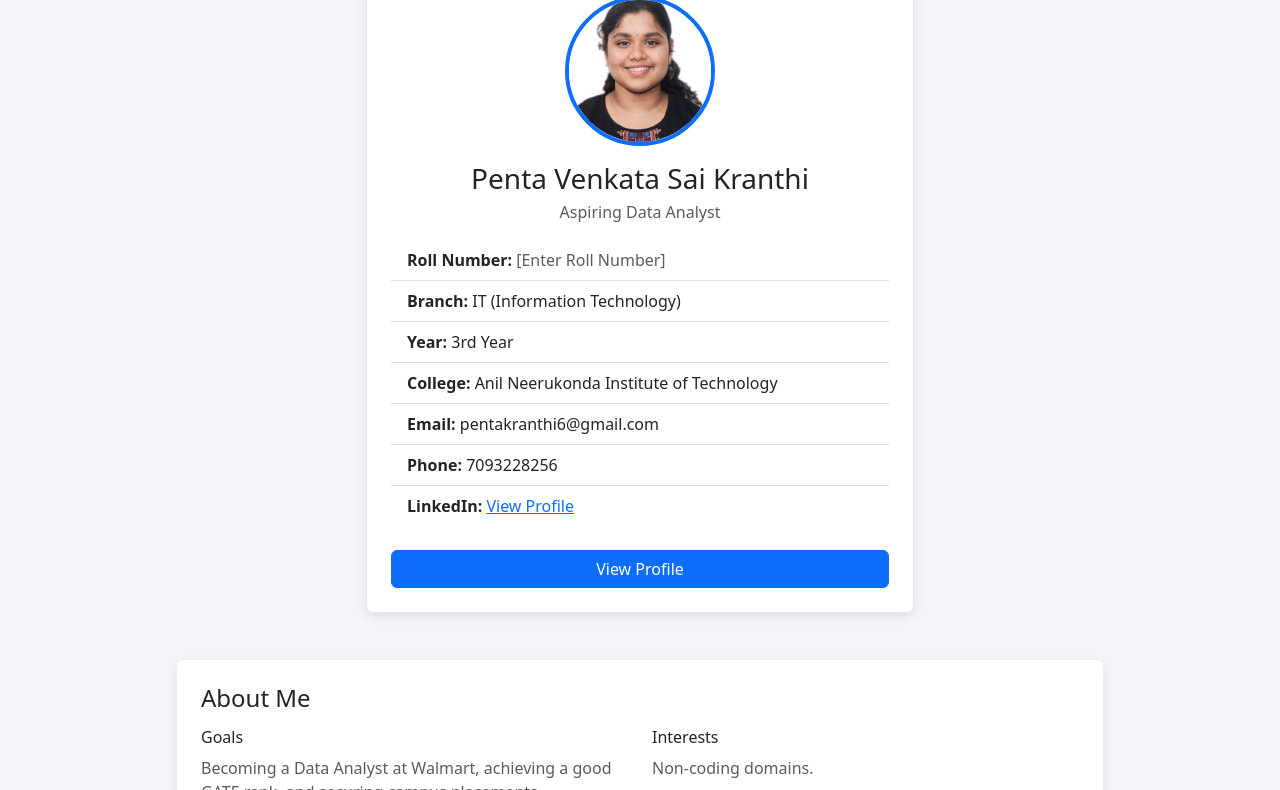
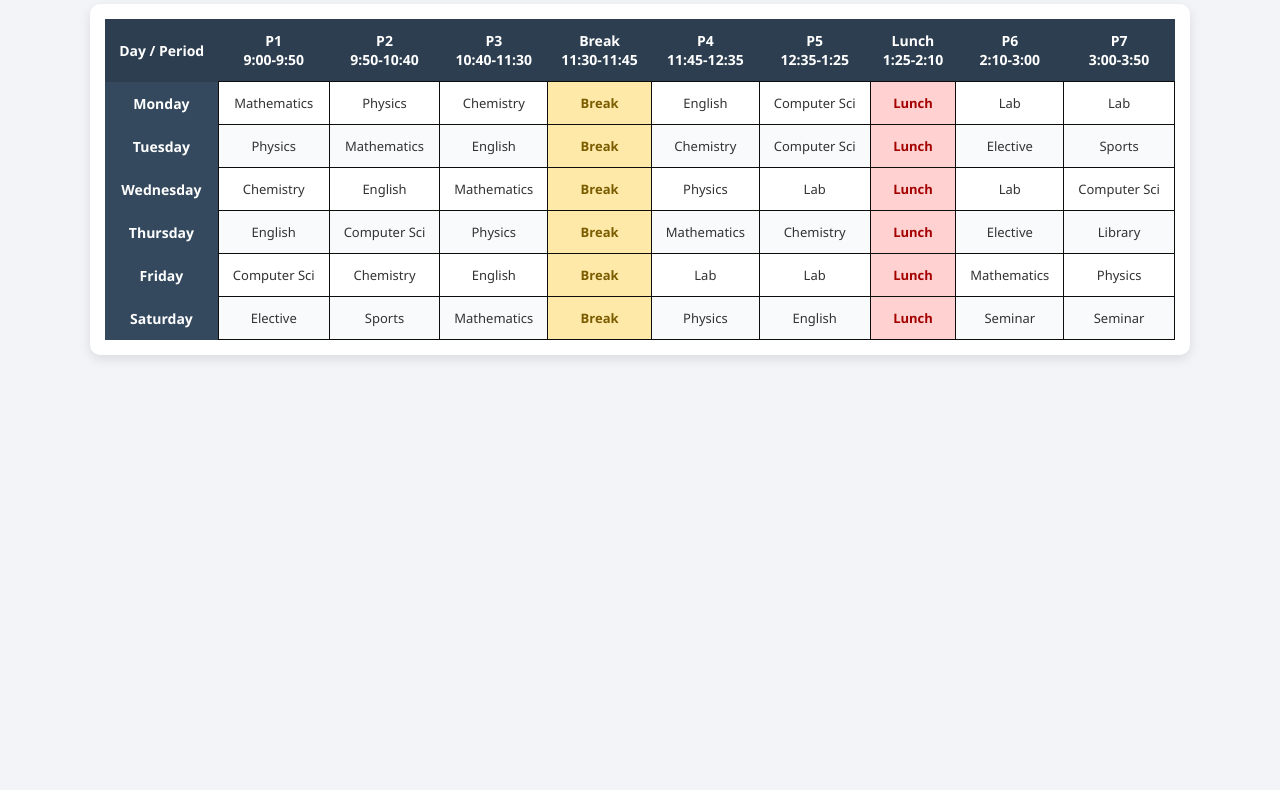
Before and after one commit to kranthi-penta/profile, a plain HTML site: page index.html in a window 1280 px wide. Shown: the part 132-922 px from the top of the page. After the commit the page ends 800 px from the top, so only its background shows below. Drawn offline with nearby package versions, Linux system fonts and the light colour scheme.

Commit message:
Update index.html

```diff
--- a/index.html
+++ b/index.html
@@ -1,213 +1,190 @@
+
+
+Timetable · HTML
 <!DOCTYPE html>
 <html lang="en">
 <head>
 <meta charset="UTF-8">
-<meta name="viewport" content="width=device-width, initial-scale=1.0">
-<title>Student Profile</title>
-<!-- Bootstrap 5 CDN -->
-<link href="https://cdn.jsdelivr.net/npm/bootstrap@5.3.3/dist/css/bootstrap.min.css" rel="stylesheet">
+<title>College Timetable</title>
 <style>
+  * {
+    box-sizing: border-box;
+  }
+
   body {
-    background-color: #f4f6f9;
+    font-family: 'Segoe UI', Arial, sans-serif;
+    background: #f2f4f8;
+    margin: 0;
+    padding: 30px;
+    display: flex;
+    flex-direction: column;
+    align-items: center;
   }
-  .profile-photo {
-    width: 150px;
-    height: 150px;
-    object-fit: cover;
-    border-radius: 50%;
-    border: 4px solid #0d6efd;
+
+  h1 {
+    color: #2c3e50;
+    margin-bottom: 20px;
   }
-  .card {
-    border: none;
+
+  .table-wrapper {
+    width: 100%;
+    max-width: 1100px;
+    overflow-x: auto;
+    background: #ffffff;
+    border-radius: 10px;
     box-shadow: 0 4px 12px rgba(0,0,0,0.1);
+    padding: 15px;
   }
-  footer {
-    background-color: #212529;
-    color: #f8f9fa;
+
+  table {
+    width: 100%;
+    border-collapse: collapse;
+    text-align: center;
+    min-width: 800px;
   }
-  .navbar-brand {
-    font-weight: 600;
+
+  thead th {
+    background: #2c3e50;
+    color: #fff;
+    padding: 12px 8px;
+    font-size: 14px;
+  }
+
+  tbody th {
+    background: #34495e;
+    color: #fff;
+    padding: 12px 8px;
+    font-size: 14px;
+  }
+
+  tbody td {
+    padding: 12px 8px;
+    border: 1px solid #0d0d0c;
+    font-size: 13px;
+    color: #333;
+  }
+
+  tbody tr:nth-child(even) {
+    background: #f9fafc;
+  }
+
+  .break {
+    background: #ffe9a8 !important;
+    font-weight: bold;
+    color: #7a5c00;
+  }
+
+  .lunch {
+    background: #ffd1d1 !important;
+    font-weight: bold;
+    color: #a30000;
+  }
+
+  td.subject {
+    font-weight: 500;
+  }
+
+  @media (max-width: 600px) {
+    body { padding: 10px; }
   }
 </style>
 </head>
 <body>
 
-<!-- Navbar -->
-<nav class="navbar navbar-expand-lg navbar-dark bg-primary shadow-sm">
-  <div class="container">
-    <a class="navbar-brand" href="#">Student Profile</a>
-    <button class="navbar-toggler" type="button" data-bs-toggle="collapse" data-bs-target="#navbarNav">
-      <span class="navbar-toggler-icon"></span>
-    </button>
-    <div class="collapse navbar-collapse" id="navbarNav">
-      <ul class="navbar-nav ms-auto">
-        <li class="nav-item"><a class="nav-link active" href="#">Home</a></li>
-        <li class="nav-item"><a class="nav-link" href="#about">About</a></li>
-        <li class="nav-item"><a class="nav-link" href="#contact">Contact</a></li>
-      </ul>
-    </div>
-  </div>
-</nav>
+<h1>College Timetable</h1>
 
-<!-- Profile Card -->
-<div class="container my-5">
-  <div class="row justify-content-center">
-    <div class="col-lg-6 col-md-8 col-sm-10">
-      <div class="card text-center p-4">
-        <div class="d-flex justify-content-center mb-3">
-          <img src="profile.jpg" alt="Student Photo" class="profile-photo">
-        </div>
-        <h3 class="card-title mb-1">Penta Venkata Sai Kranthi</h3>
-        <p class="text-muted mb-3">Aspiring Data Analyst</p>
-        <ul class="list-group list-group-flush text-start">
-          <li class="list-group-item"><strong>Roll Number:</strong> <span class="text-muted">[Enter Roll Number]</span></li>
-          <li class="list-group-item"><strong>Branch:</strong> IT (Information Technology)</li>
-          <li class="list-group-item"><strong>Year:</strong> 3rd Year</li>
-          <li class="list-group-item"><strong>College:</strong> Anil Neerukonda Institute of Technology</li>
-          <li class="list-group-item"><strong>Email:</strong> pentakranthi6@gmail.com</li>
-          <li class="list-group-item"><strong>Phone:</strong> 7093228256</li>
-          <li class="list-group-item"><strong>LinkedIn:</strong> <a href="https://www.linkedin.com/in/kranthi-penta-040b113b4" target="_blank">View Profile</a></li>
-        </ul>
-        <button type="button" class="btn btn-primary mt-4" data-bs-toggle="modal" data-bs-target="#profileModal">View Profile</button>
-      </div>
-    </div>
-  </div>
-
-  <!-- About Section -->
-  <div class="row justify-content-center mt-5" id="about">
-    <div class="col-lg-10">
-      <div class="card p-4">
-        <h4 class="mb-3">About Me</h4>
-        <div class="row">
-          <div class="col-md-6 mb-3">
-            <h6>Goals</h6>
-            <p class="text-muted">Becoming a Data Analyst at Walmart, achieving a good GATE rank, and securing campus placements.</p>
-          </div>
-          <div class="col-md-6 mb-3">
-            <h6>Interests</h6>
-            <p class="text-muted">Non-coding domains.</p>
-          </div>
-          <div class="col-md-6 mb-3">
-            <h6>Hobbies</h6>
-            <p class="text-muted">Dancing, reading books, listening to songs.</p>
-          </div>
-          <div class="col-md-6 mb-3">
-            <h6>Why I chose my Branch</h6>
-            <p class="text-muted">IT is the best path for me to achieve my goals.</p>
-          </div>
-          <div class="col-md-6 mb-3">
-            <h6>Skills</h6>
-            <p class="text-muted">HTML, CSS, JavaScript, Python, Java, SQL</p>
-          </div>
-          <div class="col-md-6 mb-3">
-            <h6>Soft Skills</h6>
-            <p class="text-muted">Communication, Adaptive, Time Management, Team Work</p>
-          </div>
-        </div>
-      </div>
-    </div>
-  </div>
-
-  <!-- Academic Details Table -->
-  <div class="row justify-content-center mt-5">
-    <div class="col-lg-10">
-      <div class="card p-4">
-        <h4 class="mb-3">Academic Details</h4>
-        <div class="table-responsive">
-          <table class="table table-bordered table-hover text-center align-middle">
-            <thead class="table-primary">
+<div class="table-wrapper">
+<table>
+  <thead>
     <tr>
-                <th>Subject Name</th>
-                <th>Internal Marks</th>
-                <th>External Marks</th>
-                <th>Total Marks</th>
+      <th>Day / Period</th>
+      <th>P1<br>9:00-9:50</th>
+      <th>P2<br>9:50-10:40</th>
+      <th>P3<br>10:40-11:30</th>
+      <th>Break<br>11:30-11:45</th>
+      <th>P4<br>11:45-12:35</th>
+      <th>P5<br>12:35-1:25</th>
+      <th>Lunch<br>1:25-2:10</th>
+      <th>P6<br>2:10-3:00</th>
+      <th>P7<br>3:00-3:50</th>
     </tr>
   </thead>
   <tbody>
     <tr>
-                <td>Web Technology</td>
-                <td>27</td>
-                <td>61</td>
-                <td>88</td>
+      <th>Monday</th>
+      <td class="subject">Mathematics</td>
+      <td class="subject">Physics</td>
+      <td class="subject">Chemistry</td>
+      <td class="break">Break</td>
+      <td class="subject">English</td>
+      <td class="subject">Computer Sci</td>
+      <td class="lunch">Lunch</td>
+      <td class="subject">Lab</td>
+      <td class="subject">Lab</td>
     </tr>
     <tr>
-                <td>OOAD</td>
-                <td>25</td>
-                <td>58</td>
-                <td>83</td>
+      <th>Tuesday</th>
+      <td class="subject">Physics</td>
+      <td class="subject">Mathematics</td>
+      <td class="subject">English</td>
+      <td class="break">Break</td>
+      <td class="subject">Chemistry</td>
+      <td class="subject">Computer Sci</td>
+      <td class="lunch">Lunch</td>
+      <td class="subject">Elective</td>
+      <td class="subject">Sports</td>
     </tr>
     <tr>
-                <td>Design Thinking</td>
-                <td>28</td>
-                <td>65</td>
-                <td>93</td>
+      <th>Wednesday</th>
+      <td class="subject">Chemistry</td>
+      <td class="subject">English</td>
+      <td class="subject">Mathematics</td>
+      <td class="break">Break</td>
+      <td class="subject">Physics</td>
+      <td class="subject">Lab</td>
+      <td class="lunch">Lunch</td>
+      <td class="subject">Lab</td>
+      <td class="subject">Computer Sci</td>
     </tr>
     <tr>
-                <td>AI</td>
-                <td>26</td>
-                <td>63</td>
-                <td>89</td>
+      <th>Thursday</th>
+      <td class="subject">English</td>
+      <td class="subject">Computer Sci</td>
+      <td class="subject">Physics</td>
+      <td class="break">Break</td>
+      <td class="subject">Mathematics</td>
+      <td class="subject">Chemistry</td>
+      <td class="lunch">Lunch</td>
+      <td class="subject">Elective</td>
+      <td class="subject">Library</td>
     </tr>
     <tr>
-                <td>PE</td>
-                <td>24</td>
-                <td>55</td>
-                <td>79</td>
+      <th>Friday</th>
+      <td class="subject">Computer Sci</td>
+      <td class="subject">Chemistry</td>
+      <td class="subject">English</td>
+      <td class="break">Break</td>
+      <td class="subject">Lab</td>
+      <td class="subject">Lab</td>
+      <td class="lunch">Lunch</td>
+      <td class="subject">Mathematics</td>
+      <td class="subject">Physics</td>
+    </tr>
+    <tr>
+      <th>Saturday</th>
+      <td class="subject">Elective</td>
+      <td class="subject">Sports</td>
+      <td class="subject">Mathematics</td>
+      <td class="break">Break</td>
+      <td class="subject">Physics</td>
+      <td class="subject">English</td>
+      <td class="lunch">Lunch</td>
+      <td class="subject">Seminar</td>
+      <td class="subject">Seminar</td>
     </tr>
   </tbody>
 </table>
 </div>
-        <small class="text-muted">* Marks shown are sample values (Internal out of 30, External out of 70) — update with actual scores.</small>
-      </div>
-    </div>
-  </div>
-</div>
 
-<!-- View Profile Modal -->
-<div class="modal fade" id="profileModal" tabindex="-1" aria-hidden="true">
-  <div class="modal-dialog modal-dialog-centered">
-    <div class="modal-content">
-      <div class="modal-header">
-        <h5 class="modal-title">Student Profile Summary</h5>
-        <button type="button" class="btn-close" data-bs-dismiss="modal"></button>
-      </div>
-      <div class="modal-body text-start">
-        <p><strong>Name:</strong> Penta Venkata Sai Kranthi</p>
-        <p><strong>Branch:</strong> IT | <strong>Year:</strong> 3rd Year</p>
-        <p><strong>College:</strong> Anil Neerukonda Institute of Technology</p>
-        <p><strong>Email:</strong> pentakranthi6@gmail.com</p>
-        <p><strong>Phone:</strong> 7093228256</p>
-      </div>
-      <div class="modal-footer">
-        <button type="button" class="btn btn-secondary" data-bs-dismiss="modal">Close</button>
-      </div>
-    </div>
-  </div>
-</div>
-
-<!-- Contact Section -->
-<div class="container mb-5" id="contact">
-  <div class="row justify-content-center">
-    <div class="col-lg-10">
-      <div class="card p-4 text-center">
-        <h4 class="mb-3">Contact</h4>
-        <p class="mb-1">Email: pentakranthi6@gmail.com</p>
-        <p class="mb-1">Phone: 7093228256</p>
-        <p class="mb-0">LinkedIn: <a href="https://www.linkedin.com/in/kranthi-penta-040b113b4" target="_blank">kranthi-penta-040b113b4</a></p>
-      </div>
-    </div>
-  </div>
-</div>
-
-<!-- Footer -->
-<footer class="text-center py-4 mt-4">
-  <div class="container">
-    <p class="mb-1">Anil Neerukonda Institute of Technology</p>
-    <p class="mb-0">&copy; 2026 All Rights Reserved.</p>
-  </div>
-</footer>
-
-<!-- Bootstrap JS Bundle -->
-<script src="https://cdn.jsdelivr.net/npm/bootstrap@5.3.3/dist/js/bootstrap.bundle.min.js"></script>
 </body>
 </html>
```
Lines whose indentation alone changed are shown as unchanged.
